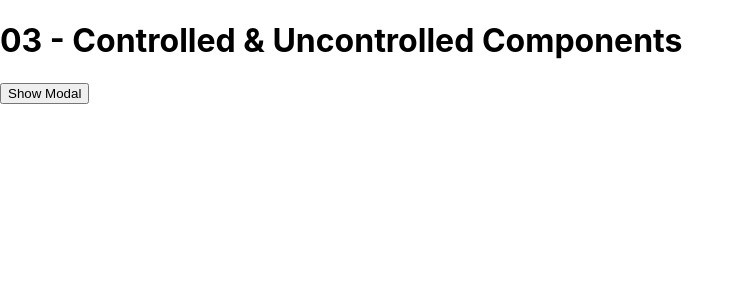
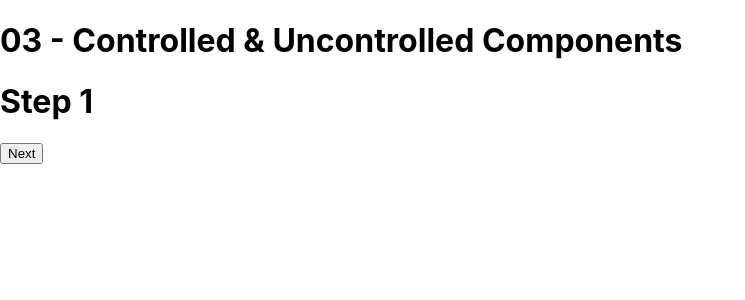
Before and after one commit to vivek9142/react-design-patterns, a React (Create React App) app: page / in a window 1280 px wide. Shown: the top 300 px of the page, without its empty margins (0-745 px from the left). Built offline with nearby package versions, Linux system fonts and the light colour scheme.

Commit message:
added Uncontrolled onboarding flows

```diff
--- /dev/null
+++ b/src/03-Controlled & Uncontrolled-Comps/04-UncontrolledOnboardingFlow/BoardingApp.jsx
@@ -0,0 +1,41 @@
+import { UncontrolledOnboardingFlow } from "./UncontrolledOnboardingFlow";
+
+/*
+04 -  So basically what this is going to look like is inside our uncontrolled onboarding
+flow, we're going to have several other components each of which represents a step in the
+onboarding flow.
+*/
+// const Step1 = () => <h1>Step 1</h1>;
+// const Step2 = () => <h1>Step 2</h1>;
+// const Step3 = () => <h1>Step 3</h1>;
+
+/*
+7- The approach that I'm going
+    to take is to pass a prop to each of the children that they can then access. This is
+    similar to what we did with container components. So basically each of these components
+    is going to have access to a prop called something like go to next, which will be a
+    function that they can call to tell the uncontrolled onboarding flow to go to the next
+    step in the onboarding process,
+*/
+const Step1 = ({goToNext}) => (<><h1>Step 1</h1><button onClick={goToNext}>Next</button></>);
+const Step2 = ({goToNext}) => (<><h1>Step 2</h1><button onClick={goToNext}>Next</button></>);
+const Step3 = ({goToNext}) => (<><h1>Step 3</h1><button onClick={goToNext}>Next</button></>);
+
+const BoardingApp = () => {
+
+    return (
+        <UncontrolledOnboardingFlow>
+        {/* 05 -  So we're going to basically display these step components inside the
+        uncontrolled onboarding flow like this step one, step two, and step three
+        And our uncontrolled onboarding flow is basically going to control, which of these
+        components actually gets displayed on the page. In other words if the current index
+        is one, it's going to display step two. If the current index is zero it'll display,
+        step one,  */}
+            <Step1/>
+            <Step2/>
+            <Step3/>
+        </UncontrolledOnboardingFlow>
+    )
+}
+
+export default BoardingApp;
--- /dev/null
+++ b/src/03-Controlled & Uncontrolled-Comps/04-UncontrolledOnboardingFlow/UncontrolledOnboardingFlow.jsx
@@ -0,0 +1,76 @@
+/*
+the example of controlled and uncontrolled components that we're going to take a look at is
+onboarding flows. Now an onboarding flow is basically just a component that displays
+different steps in an onboarding process. So step one might ask for the user's name, step two
+might ask for their age, step three might ask for their billing information, et cetera.
+*/
+
+import React,{useState} from "react";
+
+export const UncontrolledOnboardingFlow = ({ children, onFinish}) => {
+    /*
+    01 - This state variable is basically going to contain all of the data that we collect
+    from the user over the course of their onboarding. It's basically going to be an object
+    with keys as you'll see in a minute.
+    */
+    const [onBoardingData, setOnBoardingData] = useState({});
+    const [currentIndex,setCurrentIndex] = useState(0);
+
+    /*
+    08 -And the way that these components are actually going to get this go-to next prop
+     is inside our uncontrolled onboarding flow we're going to define it.
+    */
+    const goToNext = () => {
+        setCurrentIndex(currentIndex + 1 );
+    }
+
+    /*
+    02 -  Basically, this just covers us in the case that children is only a single element
+    where children wouldn't actually be an array, and then we're going to get the current
+    index from children,
+    */
+    const currentChild = React.Children.toArray(children)[currentIndex];
+
+    /*
+    06 -  So now that we know how our uncontrolled onboarding flow component is actually going to
+    work with other components, basically all we need to do is return the current child.
+
+    Now, the problem with this, this will work if we take a look at this, we'll see that
+    it's displaying only step one, right? Since the current index starts off on zero, but
+    the components themselves steps one, two, and three, don't actually have any way to go
+    to the next step.
+    So there's two ways we could do this one way would be to simply give our
+    uncontrolled onboarding flow. The ability to do that.So we could say button previous,
+    and button next, okay. And what that would do essentially is give us the ability to
+    change those there. Basically either by adding one to the current index or subtracting
+    one from the current index, okay.
+
+    But that's not the approach that I'm actually going to take.
+    */
+
+    // return (
+    //     <>
+    //         {currentChild}
+    //         <button>Previous</button>
+    //         <button>Next</button>
+    //     </>
+    // );
+
+    /*
+    09 -  if React.is valid element, current child, we want to clone that child, and
+    add this go to next function as a prop. And then we'll say return current child.
+    */
+    if(React.isValidElement(currentChild))
+        return React.cloneElement(currentChild,{goToNext})
+
+    return currentChild;
+}
+
+/*
+03 - before we move on to defining what the JSX of our component is actually going to look
+like, let's talk about how we're actually going to use this uncontrolled onboarding flow
+component, basically what it's going to look like.
+So basically what this is going to look like is inside our uncontrolled onboarding flow,
+we're going to have several other components each of which represents a step in the
+onboarding flow. So what I'm going to do is just define a few very simple components.
+*/
--- a/src/03-Controlled & Uncontrolled-Comps/App.jsx
+++ b/src/03-Controlled & Uncontrolled-Comps/App.jsx
@@ -1,6 +1,8 @@
 // import {UncontrolledForm} from "./01-UncontrolledForm/UncontrolledForm";
 // import { ControlledForm } from "./02-ControlledForm/ControlledForm";
-import ModalApp from "./03-ControlledModals/ModalApp";
+// import ModalApp from "./03-ControlledModals/ModalApp";
+import BoardingApp from "./04-UncontrolledOnboardingFlow/BoardingApp";
+
 const App = () => {
     return(
         <div>
@@ -10,7 +12,8 @@ const App = () => {
 
         {/* <UncontrolledForm/> */}
         {/* <ControlledForm/> */}
-        <ModalApp/>
+        {/* <ModalApp/> */}
+        <BoardingApp/>
         </div>
     )
 }
```
